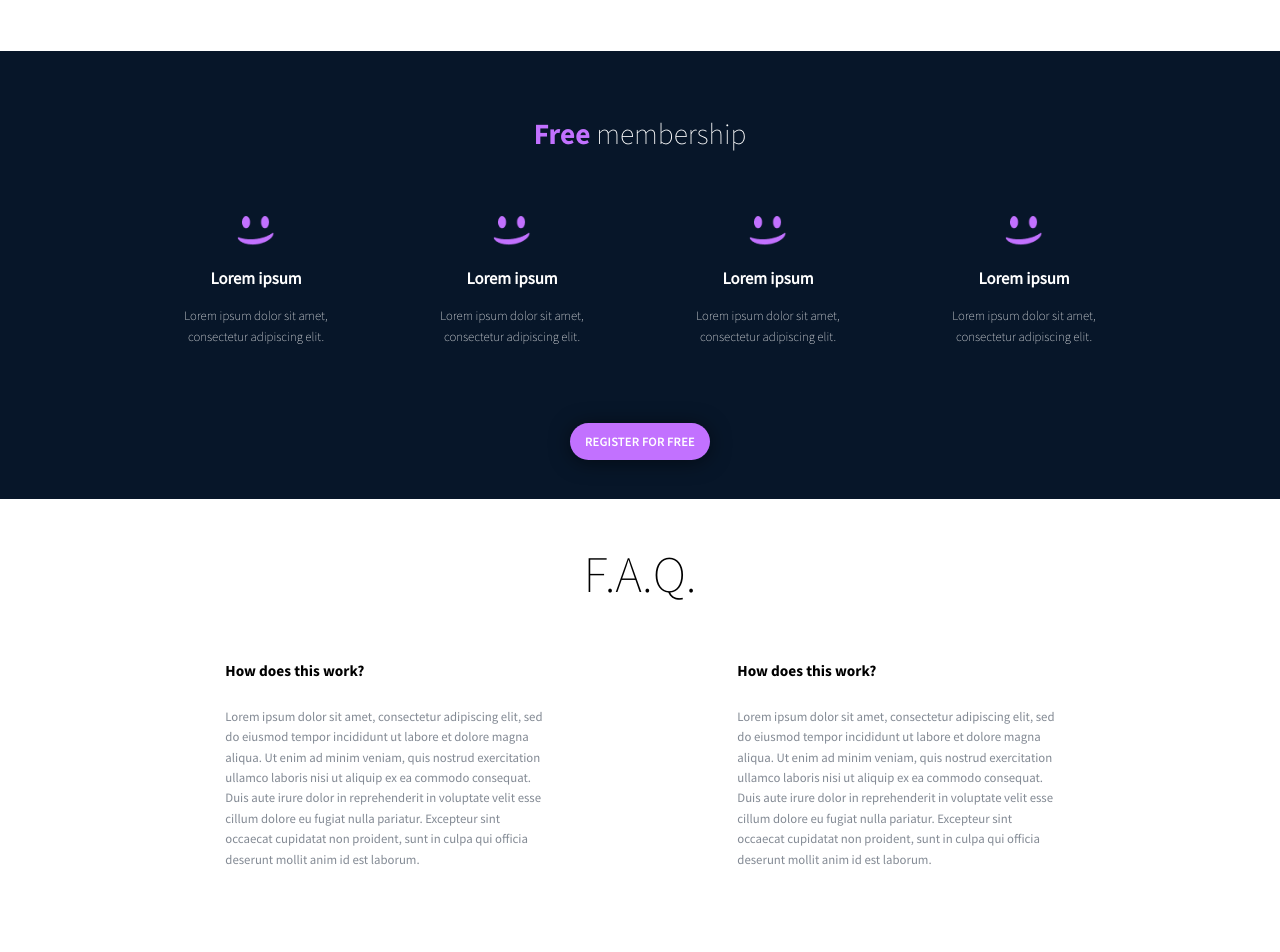
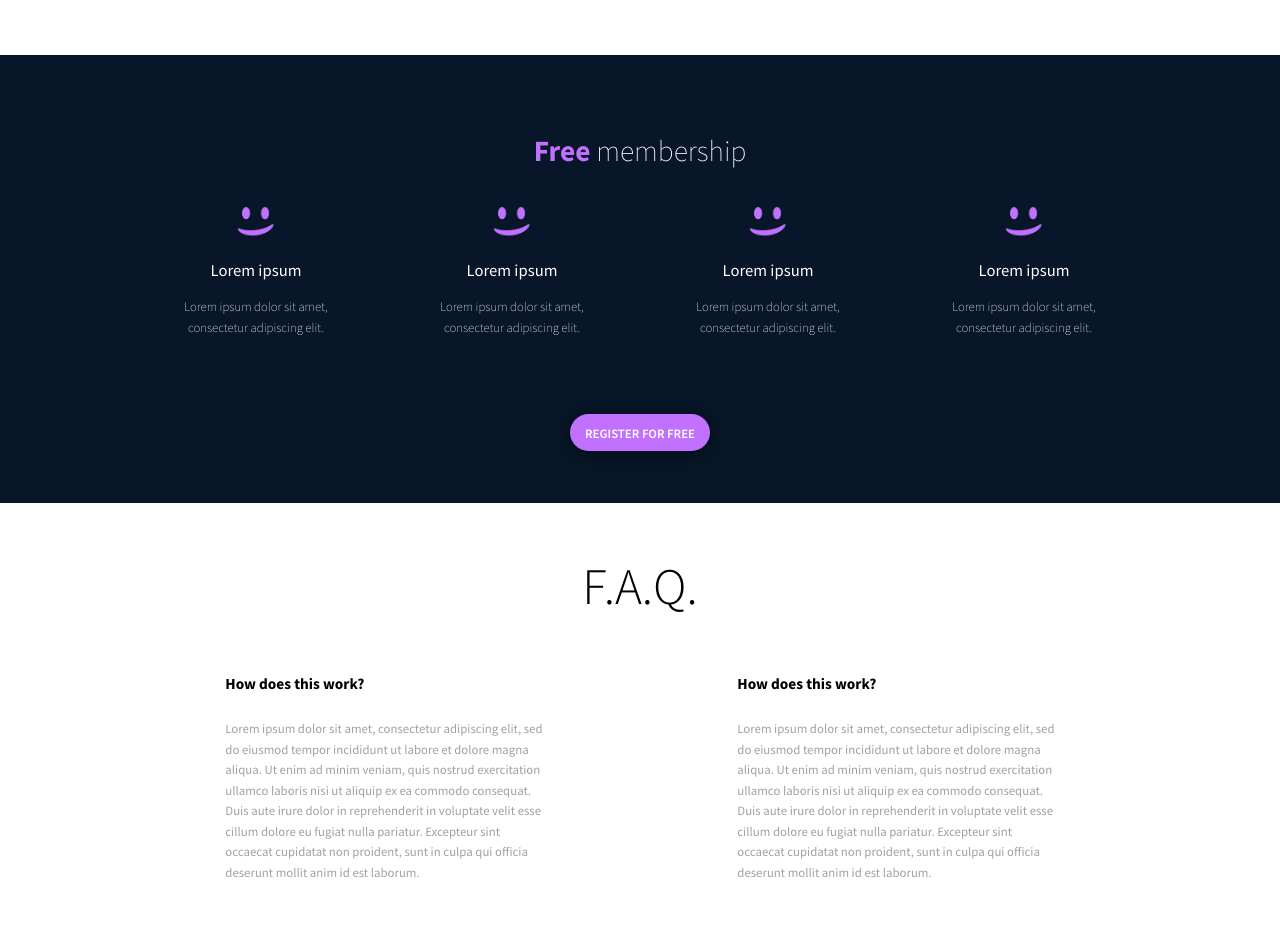
Before and after one commit to DAlsabrook/atlas-web-development, a plain HTML site: page css_advanced/index.html in a window 1280 px wide. Shown: the part 1820-2772 px from the top of the page. Drawn offline with Linux system fonts and the light colour scheme.

Commit message:
monir changes to a couple of heights and weights

```diff
--- a/css_advanced/styles.css
+++ b/css_advanced/styles.css
@@ -76,7 +76,7 @@ header {
   background-image: url("./images/background.png");
   background-size: 100%;
   background-repeat: no-repeat;
-  height: 75vw;
+  height: 76vw;
   background-color: #071629;
   padding: 0;
 }
@@ -269,6 +269,7 @@ header {
   align-items: center;
   padding-top: 4%;
   background-color: white;
+  height: 39.5vw;
 }
 
 .video_section_title {
@@ -293,11 +294,11 @@ header {
 .video {
   margin: 1%;
 }
- .image_stack {
-  width: 17.5vw;
-  height: 10.6vw;
-  position: relative;
- }
+.image_stack {
+width: 17.5vw;
+height: 10.6vw;
+position: relative;
+}
 
 .video_thumbnail {
   width: 17.5vw;
@@ -324,7 +325,7 @@ header {
   font-family: "SourceSans-1";
   font-size: 1vw;
   color: rgba(7, 22, 41, 0.5);
-  font-weight: 400;
+  font-weight: 600;
   line-height: 1.2rem;
 }
 
@@ -382,7 +383,7 @@ header {
   font-family: "SourceSans-1";
   font-weight: 300;
   font-size: 2.3vw;
-  margin-bottom: 5%;
+  margin-bottom: 3%;
 }
 
 .member_main_title>span {
@@ -412,7 +413,7 @@ header {
 .member_title {
   font-size: 1.3vw;
   margin-bottom: 1%;
-  font-weight: 600;
+  font-weight: 500;
 }
 
 .member_subtitle {
@@ -443,12 +444,14 @@ header {
   display: flex;
   flex-direction: column;
   align-items: center;
+  height: 60vw;
 }
 
 .faq_title {
-  font-family: "SourceSans-1";
+  font-family: "SourceSans-2";
   font-size: 4vw;
-  font-weight: 300;
+  font-weight: 500;
+  margin-top: 4vw;
 }
 
 .faq_container {
@@ -477,7 +480,7 @@ header {
 .faq_answer {
   font-family: "SourceSans-3";
   font-size: 1vw;
-  color: rgba(7, 22, 41, 0.5);
+  color: rgba(7, 22, 41, 0.4);
   line-height: 1.6em;
   font-weight: 400;
 }
```
